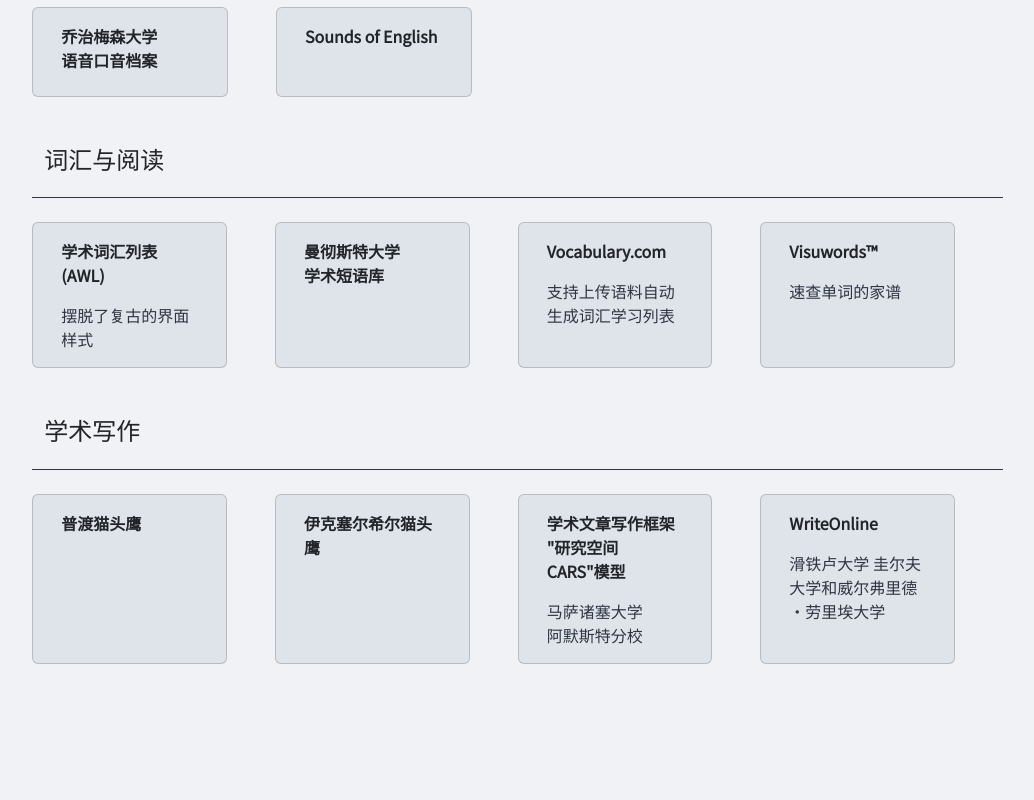
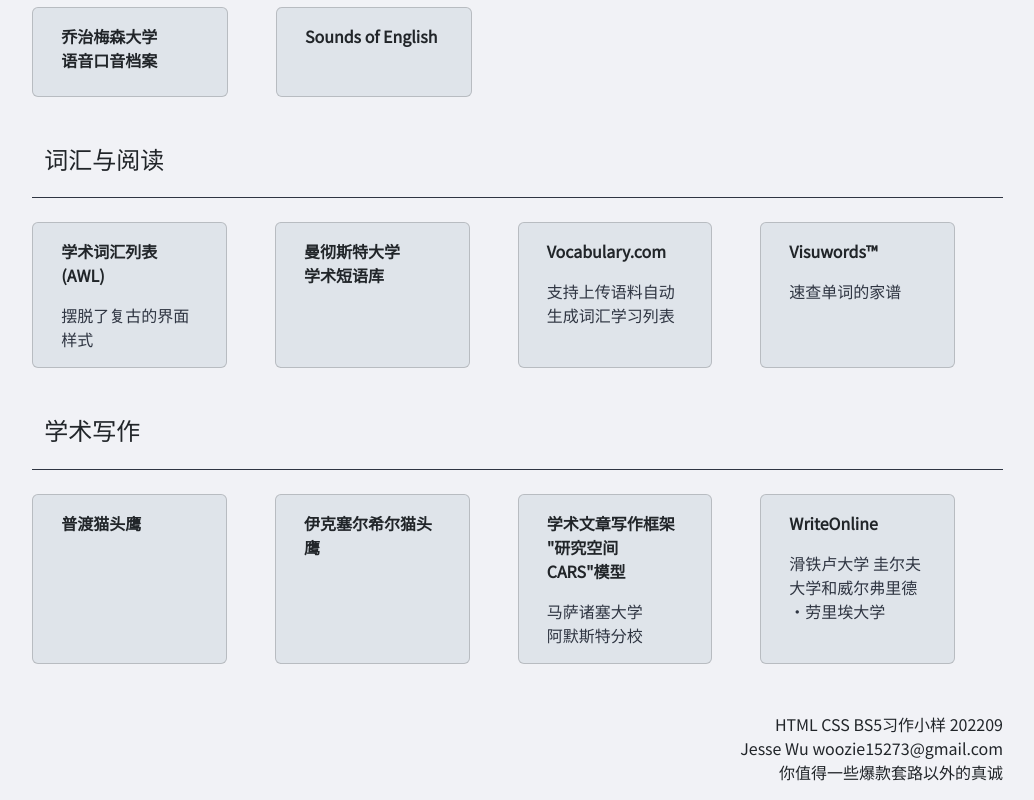
Before and after one commit to Woozie15273/woozie15273.github.io, a plain HTML site: page index.html in a window 1280 px wide. Shown: the part 1648-2448 px from the top of the page, without its empty margins (229-1263 px from the left). Before the commit the page ends 2360 px from the top, so only its background shows below. Drawn offline with nearby package versions, Linux system fonts and the light colour scheme; a web font is replaced by a local one.

Commit message:
Add files via upload

```diff
--- a/index.html
+++ b/index.html
@@ -569,6 +569,15 @@
                              </a>
                         </div>
                     </div>
+
+                    <div class="row">
+                        <h5 class="text-end mb-3 pe-5 lh-base fs-6">
+                            HTML CSS BS5习作小样 202209<br>
+                            Jesse Wu woozie15273@gmail.com<br>
+                            你值得一些爆款套路以外的真诚
+                        </h5>
+                    </div>
+
                 </div>
 
             </div>
```
